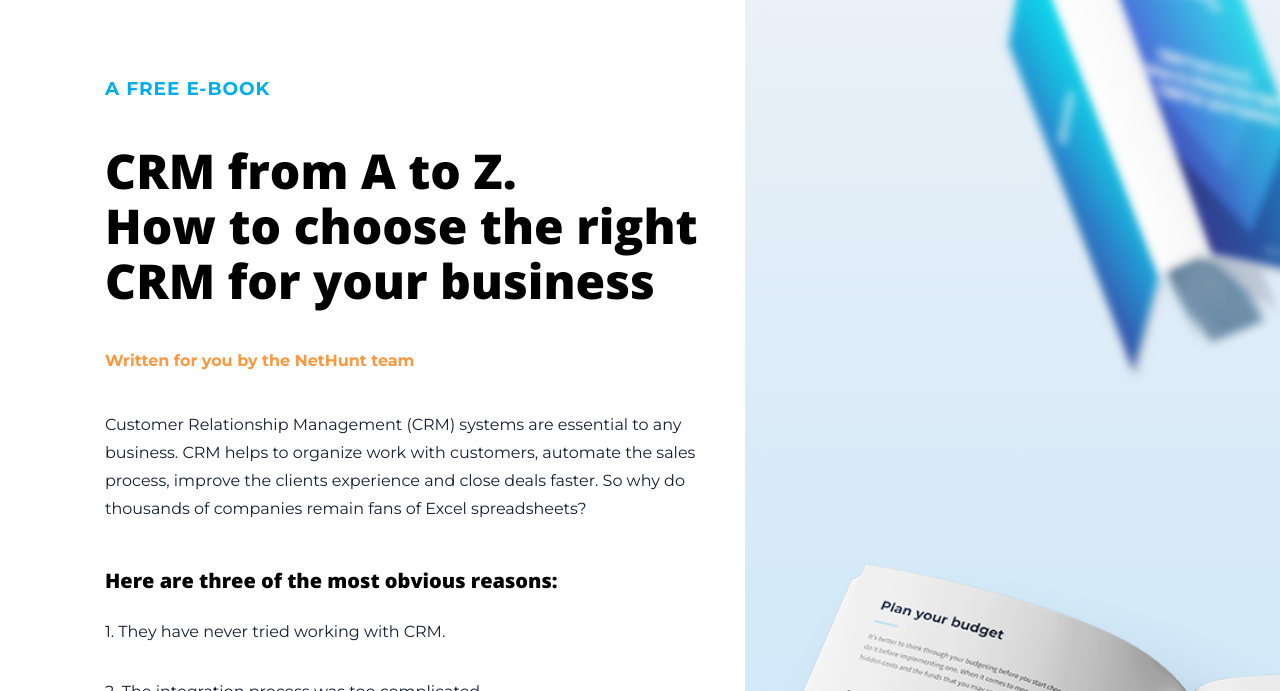
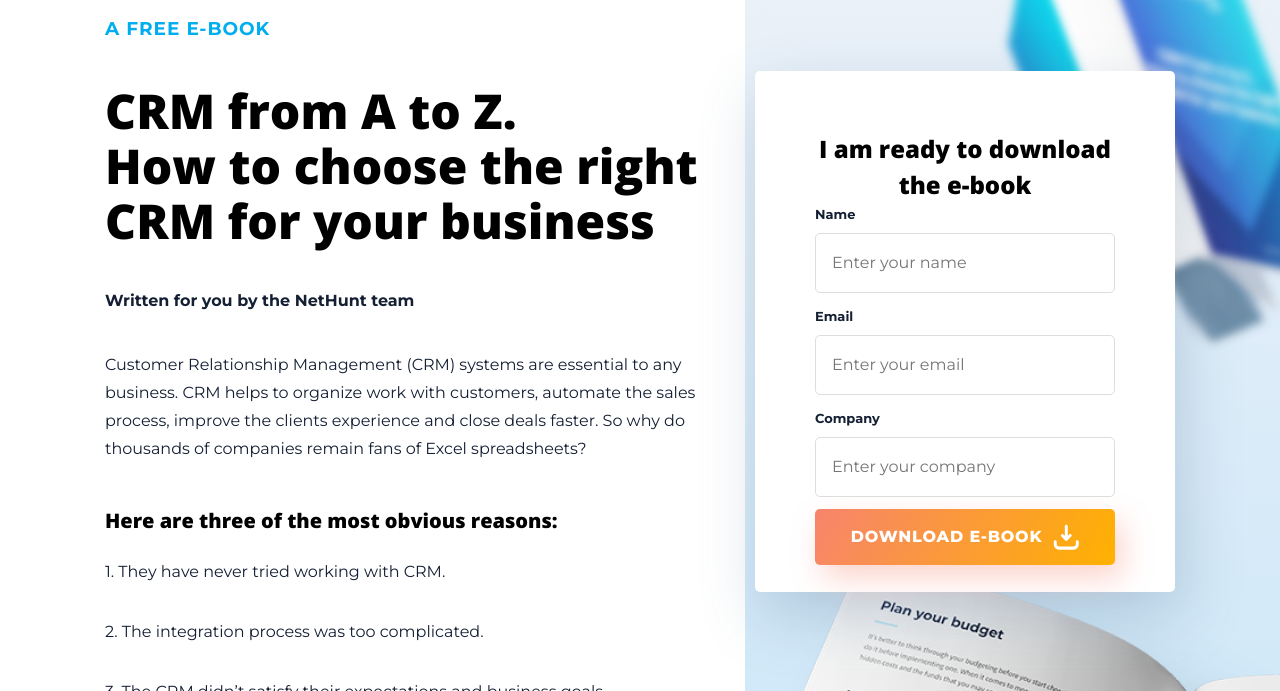
Before and after one commit to SvitlanaTsupryk-jul18/NetHunt, a website: page index.html in a window 1280 px wide. Shown: the part 109-800 px from the top of the page. Drawn offline with nearby package versions, Linux system fonts and the light colour scheme.

Commit message:
form styles were added

```diff
--- a/index.html
+++ b/index.html
@@ -5,7 +5,7 @@
     <meta http-equiv="Content-Type" content="text/html; charset=utf-8">
     <meta name="viewport" content="width=device-width, initial-scale=1.0">
     <meta name="Description" content="This is test page demonstrates my abilities in HTML, CSS, JS">
-    <title>Maket</title>
+    <title>NetHunt</title>
     <link rel='stylesheet'
         href='https://cdnjs.cloudflare.com/ajax/libs/modern-normalize/0.5.0/modern-normalize.min.css'>
     <link href="https://fonts.googleapis.com/css?family=Montserrat:400,700,800|Open+Sans:400,800&display=swap"
@@ -21,13 +21,15 @@
             <header class="hero__header">
                 <h1><img class="hero__logo" src="./images/logo.svg" alt="NetHunt" /></h1>
             </header>
+
             <div class="hero__main main">
                 <p class="blue">A Free E-Book</p>
                 <h2 class="main__title">CRM from A to Z.<br>
                     How to choose the right
                     CRM for your business</h2>
                 <p class="main__subtitle">Written for you by the NetHunt team</p>
-                <p class="main__text">Customer Relationship Management (CRM) systems are essential to any business. CRM
+                <p class="main__text">Customer Relationship Management (CRM) systems are essential to any business.
+                    CRM
                     helps to organize
                     work with customers, automate the sales process, improve the clients experience and close deals
                     faster. So why do thousands of companies remain fans of Excel spreadsheets?</p>
@@ -37,9 +39,11 @@
                     <li> 2. The integration process was too complicated. </li>
                     <li> 3. The CRM didn’t satisfy their expectations and business goals. </li>
                 </ol>
-                <p class="main__text">Our new e-book will help you avoid all of the aforementioned. It features tried
+                <p class="main__text">Our new e-book will help you avoid all of the aforementioned. It features
+                    tried
                     and proven tips on
-                    how to choose, implement and manage the CRM inside your company. We guarantee that once you discover
+                    how to choose, implement and manage the CRM inside your company. We guarantee that once you
+                    discover
                     the right CRM for your business you can’t live a day without it!
                 </p>
                 <h3>Download our e-book to discover
@@ -50,23 +54,28 @@
                     <li class="main__list-item">The checklist for successful CRM implementation </li>
                     <li class="main__list-item">Do’s and don’ts in your work with CRM system</li>
                     <li class="main__list-item">Which business problems you can solve with the help of CRM </li>
-                    <li class="main__list-item"> The list of must-have CRM features for sales and marketing teams </li>
+                    <li class="main__list-item"> The list of must-have CRM features for sales and marketing teams
+                    </li>
                     <li class="main__list-item"> The true cost of CRM and so much more.</li>
                 </ul>
             </div>
-            <!-- <div class="form-wrapper">
+            <div class="form-wrapper">
                 <form class="form">
-                <h2>I am ready</h2>
-
+                    <h2 class="form__title">I am ready to download
+                        the e-book</h2>
+                    <p class="form__input-title">Name</p>
                     <input class="form__input" type="text" name="name" placeholder="Enter your name" required
                         pattern=".{3,}" />
+                    <p class="form__input-title">Email</p>
                     <input class="form__input" type="email" name="email" placeholder="Enter your email" required
                         pattern="[a-z0-9._%+-]+@[a-z0-9.-]+\.[a-z]{2,}$">
+                    <p class="form__input-title">Company</p>
                     <input class="form__input" type="text" name="company" placeholder="Enter your company" required
                         pattern=".{3,}" />
-                <button class="btn" type="submit">Download</button>
+                    <button class="btn form__btn" type="submit">Download e-book&nbsp;&nbsp;<img
+                            src="./images/shape-1.svg" /></button>
                 </form>
-        </div> -->
+            </div>
         </div>
         <aside class="hero__aside">
             <img class="hero__aside-img" src="./images/pic1.png" alt="books">
--- a/sass/style.scss
+++ b/sass/style.scss
@@ -1,17 +1,14 @@
 $text-color: #141f33;
-$btn-color: linear-gradient(to top, #ffb100, #f7846d);
-$hover-color: #fa983f;
+$btn-color: linear-gradient(
+  120deg,
+  rgb(247, 132, 109) 0%,
+  rgb(255, 177, 0) 100%
+);
+$hover-color: linear-gradient(120deg, #fa983f 0%, #fa983f 100%);
 $blue-color: #00aeef;
 $main-font: "Montserrat", sans-serif;
 $bolt-font: "Open Sans", sans-serif;
 
-%sec-padding {
-  padding: 100px 0;
-}
-
-.error {
-  border-color: red;
-}
 .container {
   max-width: 1070px;
   margin: 0 auto;
@@ -56,6 +53,7 @@ h3 {
 .btn {
   border: none;
   color: white;
+  font-family: $main-font;
   font-weight: 800;
   letter-spacing: 0.8px;
   border-radius: 5px;
@@ -64,7 +62,7 @@ h3 {
   cursor: pointer;
   transition: all 0.3s;
   &:hover {
-    background-color: $hover-color;
+    background-image: $hover-color;
   }
 }
 
@@ -84,7 +82,7 @@ h3 {
   }
   &__main {
     max-width: 595px;
-    padding-top: 60px;
+    padding-bottom: 60px;
   }
   &__aside {
     position: absolute;
@@ -100,6 +98,13 @@ h3 {
       margin-left: -130px;
       height: 100%;
     }
+  }
+  &__block {
+    display: flex;
+    justify-content: space-between;
+  }
+  &__inner {
+    position: relative;
   }
 }
 
@@ -139,6 +144,58 @@ h3 {
       height: 13px;
     }
   }
+}
+
+.form {
+  padding: 60px;
+  &__title {
+    text-align: center;
+    line-height: 1.5;
+  }
+  &-wrapper {
+    position: absolute;
+    z-index: 2;
+    top: 180px;
+    right: 0;
+    width: 420px;
+    margin-left: 20px;
+    height: 521px;
+    border-radius: 5px;
+    box-shadow: 6.5px 24.1px 60px 0 rgba(67, 103, 138, 0.25);
+    background-color: #ffffff;
+  }
+  &__input {
+    width: 100%;
+    border-radius: 5px;
+    border: solid 1px #dddddd;
+    padding: 20px 16px;
+    font-family: $main-font;
+    margin: 7px 0 12px 0;
+    outline: none;
+    background-color: #ffffff;
+    &:active {
+      box-shadow: 1.294px 4.83px 15px 0px rgba(67, 103, 138, 0.25);
+    }
+    &-title {
+      font-size: 13px;
+      font-weight: bold;
+    }
+    &:visited {
+      background-color: #ffffff;
+    }
+  }
+  &__btn {
+    width: 100%;
+    padding: 15px 35px;
+    text-transform: uppercase;
+    display: flex;
+    justify-content: center;
+    align-items: center;
+  }
+}
+
+.error {
+  border: 1px solid rgb(228, 92, 65);
 }
 
 // .sctitle {
```
Also changed, not shown: css/style.css. Lines whose indentation alone changed are shown as unchanged.
